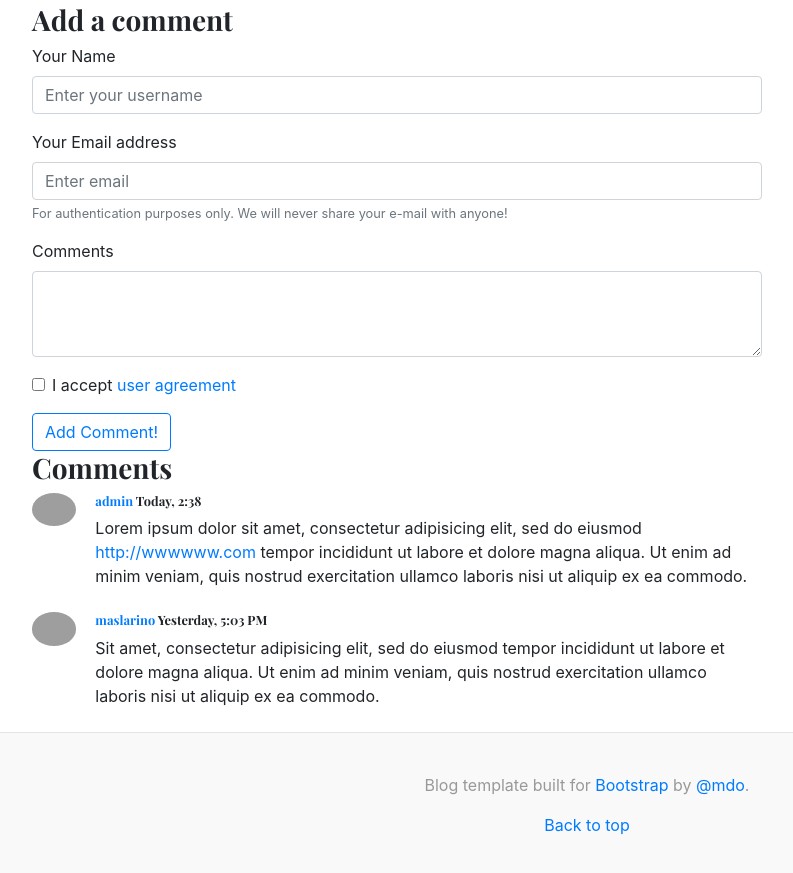
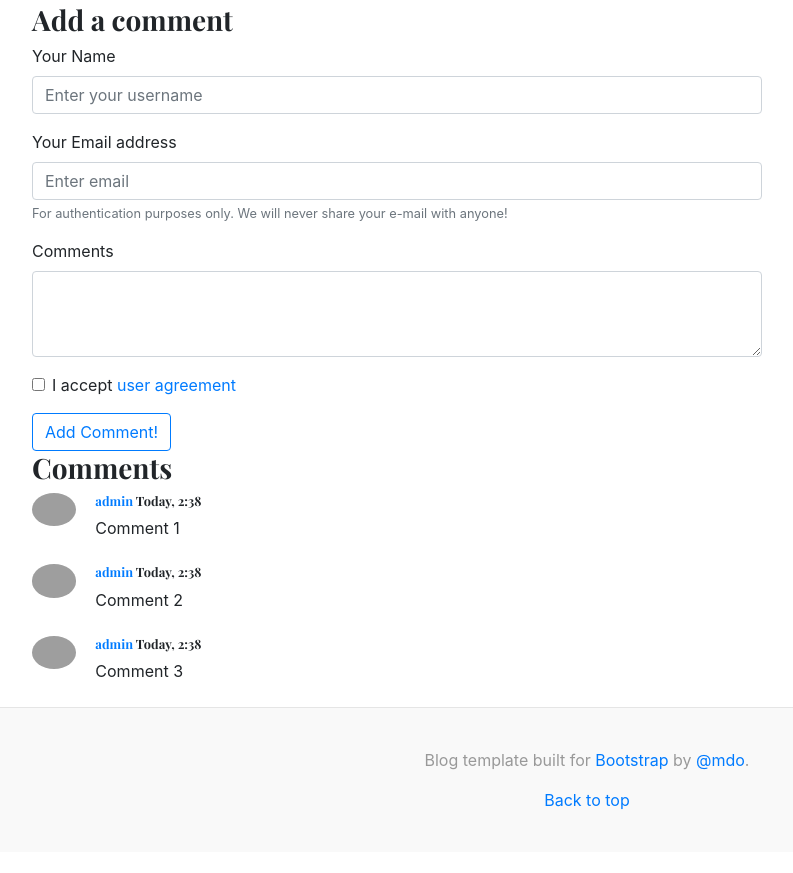
Before and after one commit to davidt22/migrando-vue-codelytv, a plain HTML site: page post.html in a window 1280 px wide. Shown: the part 1310-2183 px from the top of the page, without its empty margins (53-846 px from the left). After the commit the page ends 2162 px from the top, so only its background shows below. Drawn offline with nearby package versions, Linux system fonts and the light colour scheme; no server answers; grey boxes are pictures that could not be loaded.

Commit message:
Cap4: Componente commentsItem

```diff
--- /dev/null
+++ b/js/components/CommentsItem.js
@@ -0,0 +1,34 @@
+const templateCommentsItem = `
+        <div class="comment mb-2 row">
+          <div class="comment-avatar col-md-1 col-sm-2 text-center pr-1">
+            <a href=""><img class="mx-auto rounded-circle img-fluid" :src="avatar"
+                alt="avatar"></a>
+          </div>
+          <div class="comment-content col-md-11 col-sm-10">
+            <h6 class="small comment-meta"><a href="#">{{ username }}</a> {{ date }}</h6>
+            <div class="comment-body">
+              <p>
+                {{ comment }}
+              </p>
+            </div>
+          </div>
+        </div>`;
+
+Vue.component('comments-item', {
+    props: {
+        comment: {
+            type: String,
+            required: true
+        },
+        username: {
+            type: String,
+            required: true
+        },
+        avatar: {
+            type: String,
+            default: 'http://demos.themes.guide/bodeo/assets/images/users/m103.jpg'
+        },
+        date: {}
+    },
+    template: templateCommentsItem
+});
--- /dev/null
+++ b/js/widget-comments.js
@@ -0,0 +1,3 @@
+new Vue({
+  el: "#comments_block",
+});
--- a/post.html
+++ b/post.html
@@ -185,44 +185,59 @@
         </form>
 
 
-      <div class="comments" id="comments">
+      <div class="comments" id="comments_block">
         <h3 class="mb-2">Comments</h3>
         <!-- comment -->
-        <div class="comment mb-2 row">
-          <div class="comment-avatar col-md-1 col-sm-2 text-center pr-1">
-            <a href=""><img class="mx-auto rounded-circle img-fluid" src="http://demos.themes.guide/bodeo/assets/images/users/m103.jpg"
-                alt="avatar"></a>
-          </div>
-          <div class="comment-content col-md-11 col-sm-10">
-            <h6 class="small comment-meta"><a href="#">admin</a> Today, 2:38</h6>
-            <div class="comment-body">
-              <p>
-                Lorem ipsum dolor sit amet, consectetur adipisicing elit, sed do eiusmod <a href>http://wwwwww.com</a>
-                tempor incididunt ut labore et dolore magna aliqua. Ut enim ad minim veniam, quis nostrud exercitation
-                ullamco laboris nisi ut aliquip ex ea commodo.
-              </p>
-            </div>
-          </div>
+<!--        <div class="comment mb-2 row">-->
+<!--          <div class="comment-avatar col-md-1 col-sm-2 text-center pr-1">-->
+<!--            <a href=""><img class="mx-auto rounded-circle img-fluid" src="http://demos.themes.guide/bodeo/assets/images/users/m103.jpg"-->
+<!--                alt="avatar"></a>-->
+<!--          </div>-->
+<!--          <div class="comment-content col-md-11 col-sm-10">-->
+<!--            <h6 class="small comment-meta"><a href="#">admin</a> Today, 2:38</h6>-->
+<!--            <div class="comment-body">-->
+<!--              <p>-->
+<!--                Lorem ipsum dolor sit amet, consectetur adipisicing elit, sed do eiusmod <a href>http://wwwwww.com</a>-->
+<!--                tempor incididunt ut labore et dolore magna aliqua. Ut enim ad minim veniam, quis nostrud exercitation-->
+<!--                ullamco laboris nisi ut aliquip ex ea commodo.-->
+<!--              </p>-->
+<!--            </div>-->
+<!--          </div>-->
+<!--        </div>-->
+        <!-- /comment -->
+          <comments-item
+              avatar="http://demos.themes.guide/bodeo/assets/images/users/w102.jpg"
+              username="admin"
+              date="Today, 2:38"
+              comment="Comment 1"></comments-item>
 
-        </div>
-        <!-- /comment -->
+          <comments-item
+                  avatar="http://demos.themes.guide/bodeo/assets/images/users/w104.jpg"
+                  username="admin"
+                  date="Today, 2:38"
+                  comment="Comment 2"></comments-item>
+
+          <comments-item
+                  avatar="http://demos.themes.guide/bodeo/assets/images/users/w103.jpg"
+                  username="admin"
+                  date="Today, 2:38"
+                  comment="Comment 3"></comments-item>
         <!-- comment -->
-        <div class="comment mb-2 row">
-          <div class="comment-avatar col-md-1 col-sm-2 text-center pr-1">
-            <a href=""><img class="mx-auto rounded-circle img-fluid" src="http://demos.themes.guide/bodeo/assets/images/users/w102.jpg"
-                alt="avatar"></a>
-          </div>
-          <div class="comment-content col-md-11 col-sm-10">
-            <h6 class="small comment-meta"><a href="#">maslarino</a> Yesterday, 5:03 PM</h6>
-            <div class="comment-body">
-              <p>Sit amet, consectetur adipisicing elit, sed do eiusmod tempor incididunt ut labore et dolore magna
-                aliqua. Ut enim ad minim veniam, quis nostrud exercitation ullamco laboris nisi ut aliquip ex ea
-                commodo.
-              </p>
-            </div>
-          </div>
-        </div>
-
+<!--        <div class="comment mb-2 row">-->
+<!--          <div class="comment-avatar col-md-1 col-sm-2 text-center pr-1">-->
+<!--            <a href=""><img class="mx-auto rounded-circle img-fluid" src="http://demos.themes.guide/bodeo/assets/images/users/w102.jpg"-->
+<!--                alt="avatar"></a>-->
+<!--          </div>-->
+<!--          <div class="comment-content col-md-11 col-sm-10">-->
+<!--            <h6 class="small comment-meta"><a href="#">maslarino</a> Yesterday, 5:03 PM</h6>-->
+<!--            <div class="comment-body">-->
+<!--              <p>Sit amet, consectetur adipisicing elit, sed do eiusmod tempor incididunt ut labore et dolore magna-->
+<!--                aliqua. Ut enim ad minim veniam, quis nostrud exercitation ullamco laboris nisi ut aliquip ex ea-->
+<!--                commodo.-->
+<!--              </p>-->
+<!--            </div>-->
+<!--          </div>-->
+<!--        </div>-->
 
       </div>
 
@@ -317,6 +332,8 @@
   <script src="https://cdn.jsdelivr.net/npm/axios@0.18.0/dist/axios.min.js"></script>
   <script src="js/WeatherApiService.js"></script>
   <script src="js/widget-weather.js"></script>
+  <script src="js/components/CommentsItem.js"></script>
+  <script src="js/widget-comments.js"></script>
 </body>
 
 </html>
```
